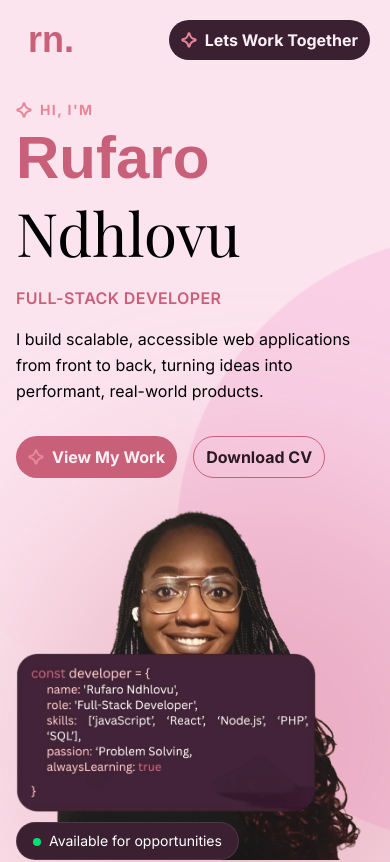
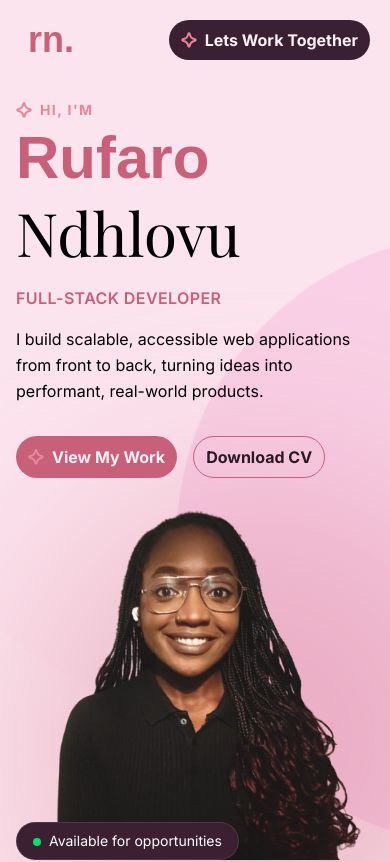
Before and after one commit to rufaro-ndhlovu/PortfolioWebsite, a Next.js app: page / in a window 390 px wide. Shown: the top 862 px of the page. Built offline with nearby package versions, Linux system fonts and the light colour scheme; a web font is replaced by a local one.

Commit message:
Update Hero component image class for improved visibility on smaller screens by hiding the Hero image text on smaller screens.

```diff
--- a/app/sections/Hero.tsx
+++ b/app/sections/Hero.tsx
@@ -86,7 +86,7 @@ export default function Hero() {
               alt="Hero image of a developer object"
               width={300}
               height={300}
-              className="absolute bottom-10 mb-2 md:mb-4 md:right-[-10px] lg:right-[-40px] z-20"
+              className="hidden md:block sm:absolute bottom-10 mb-2 md:mb-4 md:right-[-10px] lg:right-[-40px] z-20"
             />
 
             {/* Availability badge */}
```
